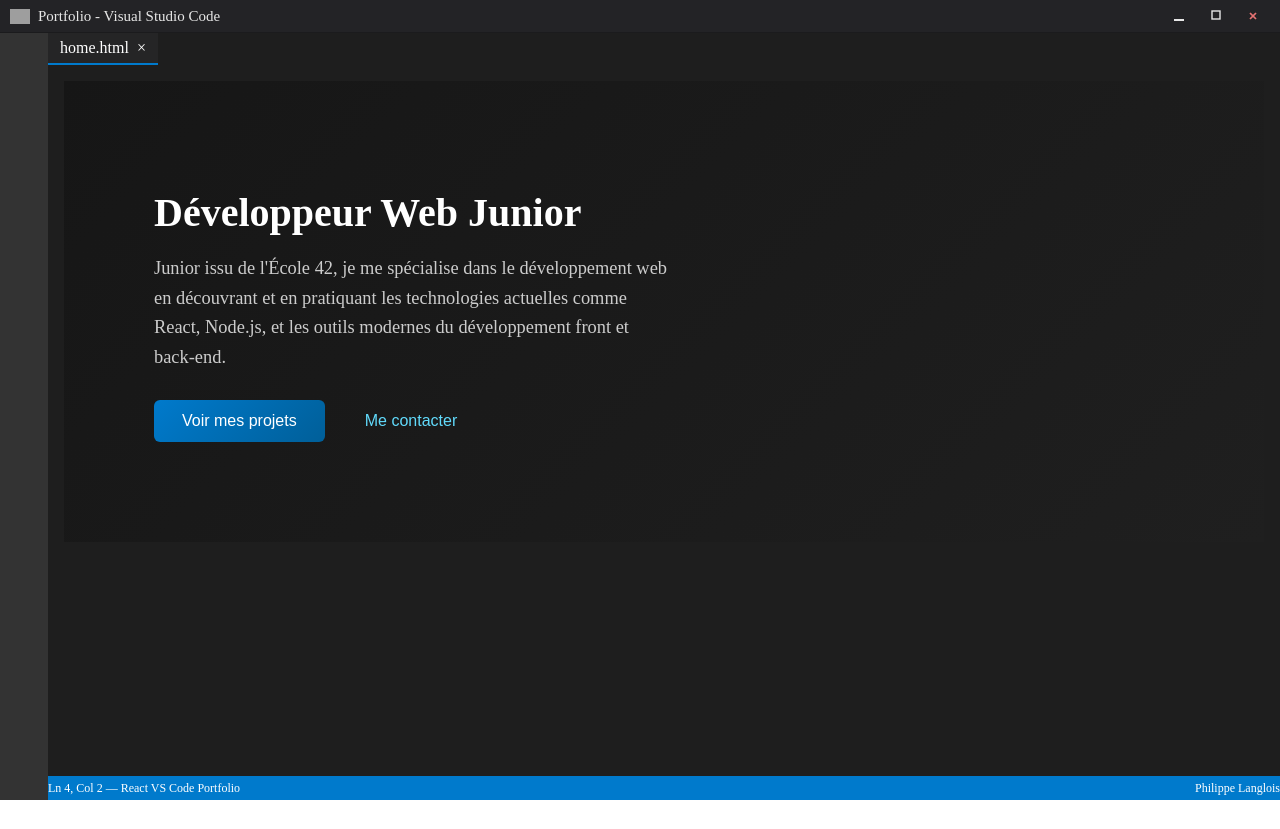
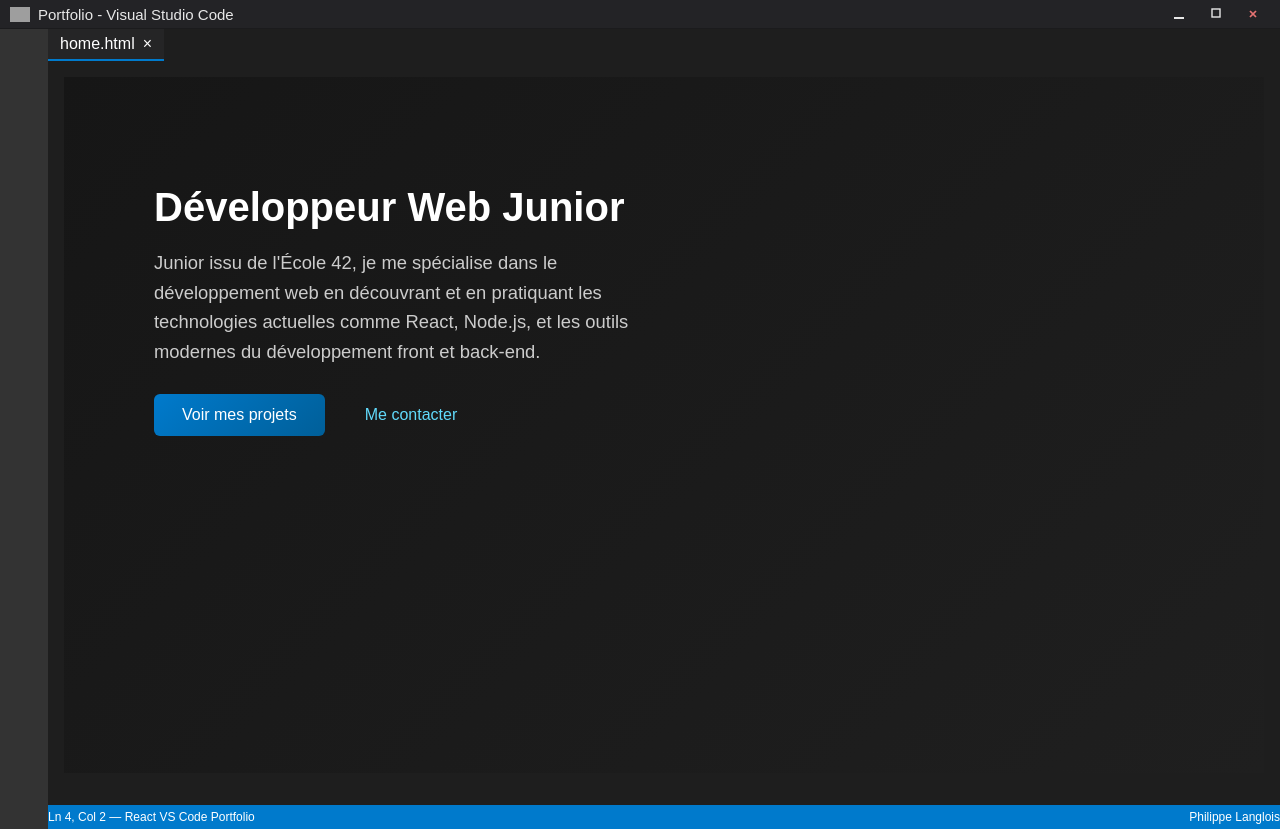
Before and after one commit to Felipe-LNGS/Portfolio, a React (Vite) app in the folder Portfolio/: page / in a window 1280 px wide. Before the commit the page ends 800 px from the top, so only its background shows below. Built offline with nearby package versions, Linux system fonts and the light colour scheme; grey boxes are pictures that could not be loaded; some icons are missing.

Commit message:
Changement typo (poppins), ajustement height background

```diff
--- a/Portfolio/src/components/pages/Contact.jsx
+++ b/Portfolio/src/components/pages/Contact.jsx
@@ -33,10 +33,9 @@ export default function Contact() {
       className="fadeInUp"
       style={{
         padding: 24,
-        fontFamily: "'Segoe UI', Tahoma, Verdana, sans-serif",
         color: "#e7e7e7",
         background: "linear-gradient(135deg, #161616 0%, #1f1f1f 100%)",
-        height: "100%",
+        height: "87vh",
         boxSizing: "border-box",
         overflowY: "auto"
       }}
--- a/Portfolio/src/components/pages/Projects.jsx
+++ b/Portfolio/src/components/pages/Projects.jsx
@@ -24,12 +24,12 @@ const projects = [
     link: "https://github.com/ft-Ali/ft_matcha"
   },
   {
-  id: "proj3",
-  title: "Ft_Transcendance",
-  image: TranscendenceImg,
-  description:  "Plateforme web Django inspirée du projet Transcendance (42) : Pong multijoueur en temps réel, chat intégré et authentification sécurisée (OAuth2), avec base PostgreSQL.",
-  tech: ["Python", "Django", "PostgreSQL", "JavaScript", "WebSockets", "Docker"],
-  link: "https://github.com/Felipe-LNGS/Transcendence"
+    id: "proj3",
+    title: "Ft_Transcendance",
+    image: TranscendenceImg,
+    description: "Plateforme web Django inspirée du projet Transcendance (42) : Pong multijoueur en temps réel, chat intégré et authentification sécurisée (OAuth2), avec base PostgreSQL.",
+    tech: ["Python", "Django", "PostgreSQL", "JavaScript", "WebSockets", "Docker"],
+    link: "https://github.com/Felipe-LNGS/Transcendence"
 
   },
   // Ajoute ici d'autres projets...
@@ -42,7 +42,7 @@ export default function Projects({ open }) {
         padding: 24,
         color: "#e7e7e7",
         background: "linear-gradient(135deg, #161616 0%, #1f1f1f 100%)",
-        height: "100%",
+        height: "87vh",
         boxSizing: "border-box",
         overflowY: "auto"
       }}
--- a/Portfolio/src/components/pages/Skills.jsx
+++ b/Portfolio/src/components/pages/Skills.jsx
@@ -2,7 +2,8 @@
 import React from "react";
 
 const skillsData = [
-  { category: "Front-End", items: [
+  {
+    category: "Front-End", items: [
       { name: "React", level: 2 },
       { name: "HTML5", level: 3 },
       { name: "JavaScript", level: 2 },
@@ -11,14 +12,16 @@ const skillsData = [
       { name: "Bootstrap", level: 2 },
     ]
   },
-  { category: "Back-End", items: [
+  {
+    category: "Back-End", items: [
       { name: "Node.js", level: 2 },
       { name: "Express", level: 2 },
       { name: "MySQL", level: 1 },
 
     ]
   },
-  { category: "Outils", items: [
+  {
+    category: "Outils", items: [
       { name: "Git & GitHub", level: 4 },
       { name: "Figma", level: 1 },
       { name: "Docker", level: 2 },
@@ -53,13 +56,13 @@ export default function Skills({ open }) {
         padding: 24,
         color: "#e7e7e7",
         background: "linear-gradient(135deg, #161616 0%, #1f1f1f 100%)",
-        height: "100%",
+        height: "87vh",
         boxSizing: "border-box",
       }}
     >
-<header style={{ textAlign: "center", marginBottom: 32 }}>
-  <h1 style={{ margin: 0, fontSize: 30 }}>Mes Compétences</h1>
-</header>
+      <header style={{ textAlign: "center", marginBottom: 32 }}>
+        <h1 style={{ margin: 0, fontSize: 30 }}>Mes Compétences</h1>
+      </header>
       <div
         style={{
           display: "grid",
@@ -102,7 +105,7 @@ export default function Skills({ open }) {
           </section>
         ))}
       </div>
-<footer style={{ textAlign: "center", marginTop: 40 }}>
+      <footer style={{ textAlign: "center", marginTop: 40 }}>
         <button
           onClick={() => open("Projects")}
           style={{
--- a/Portfolio/src/components/panels/Settings.jsx
+++ b/Portfolio/src/components/panels/Settings.jsx
@@ -4,7 +4,7 @@ export default function SettingsPanel() {
   const date = new Date().toLocaleDateString();
 
   return (
-    <div className="settings-panel-content" style={{ color: "#ccc", fontFamily: "'Cascadia Code', monospace" }}>
+    <div className="settings-panel-content" style={{ color: "#ccc"}}>
       <h4 className="panel-title" style={{ borderBottom: "1px solid #444", paddingBottom: 8 }}>
         Settings
       </h4>
@@ -18,7 +18,7 @@ export default function SettingsPanel() {
         <h5 style={{ color: "#888", marginBottom: 8 }}>Préférences</h5>
         <ul style={{ paddingLeft: 20, fontSize: 14, listStyle: "disc" }}>
           <li>Thème : VS Code Dark</li>
-          <li>Police : Cascadia Code</li>
+          <li>Police : Poppins</li>
         </ul>
       </section>
     </div>
--- a/Portfolio/src/styles/App.css
+++ b/Portfolio/src/styles/App.css
@@ -1,9 +1,14 @@
-body, html, #root { height:100%; margin:0; }
+html, body, #root, .vscode-root, .vscode-main-content, .main {
+ height: 100%;
+  margin: 0;
+  padding: 0;
+}
 
 .vscode-root {
   display:flex;
   flex-direction:column;
-  height:100%; font-family:'Cascadia Code';
+  min-height: 100%;
+  font-family: 'Poppins', sans-serif;
   background:#1e1e1e;
   color:#ccc;
 }
@@ -11,12 +16,12 @@ body, html, #root { height:100%; margin:0; }
 .vscode-main-content {
   display: flex;
   flex: 1 1 auto;
-  min-height: 0;
+  min-height: 100%;
 }
 .main {
   flex:1;
   display:flex;
-  flex-direction:column;
+min-height: 100%;  flex-direction:column;
 }
 
 .activity-bar {
--- a/Portfolio/src/styles/about.css
+++ b/Portfolio/src/styles/about.css
@@ -1,11 +1,12 @@
-.about-section{
+.about-section {
     padding: 24px;
     color: #e7e7e7;
     background: linear-gradient(135deg, #161616 0%, #1f1f1f 100%);
-    height: 100%;
+    height: 87vh;
     box-Sizing: border-box;
     padding: 20px;
 }
+
 .about-profil {
     display: flex;
     align-items: center;
@@ -27,7 +28,7 @@
     }
 }
 
-.about-profil img{
+.about-profil img {
     width: 72px;
     height: 72px;
     border-radius: 50%;
@@ -35,12 +36,13 @@
     border: 2px solid #3c3c3c;
 }
 
-.about-section h2{
+.about-section h2 {
     font-size: 20px;
     margin-bottom: 12px;
     border-bottom: 1px solid #333;
     padding-bottom: 6px;
 }
+
 .about-section ul {
     display: flex;
     flex-wrap: wrap;
@@ -50,7 +52,7 @@
     margin: 0px;
 }
 
-.about-section li{
+.about-section li {
     background-color: #2a2a2a;
     padding: 6px 12px;
     border-radius: 4px;
--- a/Portfolio/src/styles/home.css
+++ b/Portfolio/src/styles/home.css
@@ -1,10 +1,11 @@
 .Home {
   display: flex;
-  align-items: center;
+  flex-direction: column;
   justify-content: center;
+  min-height: 87vh;
+  width: 100%;
   background: linear-gradient(135deg, #161616 0%, #1f1f1f 100%);
   padding: 80px 20px;
-  min-height: 100%;
   box-sizing: border-box;
 }
 
@@ -12,7 +13,6 @@
   display: flex;
   align-items: center;
   justify-content: space-between;
-  max-width: 1100px;
   width: 100%;
 }
 
```
